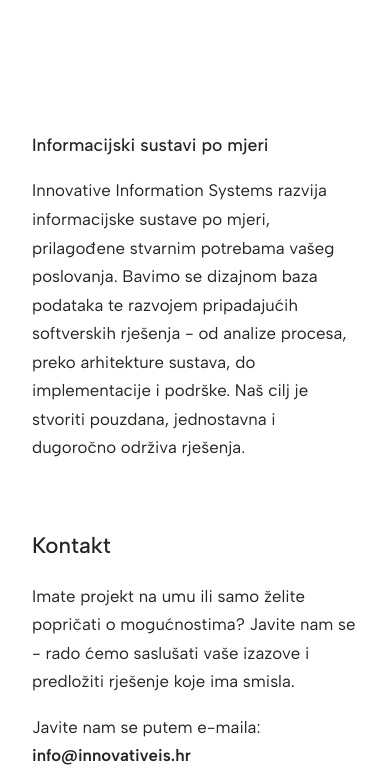
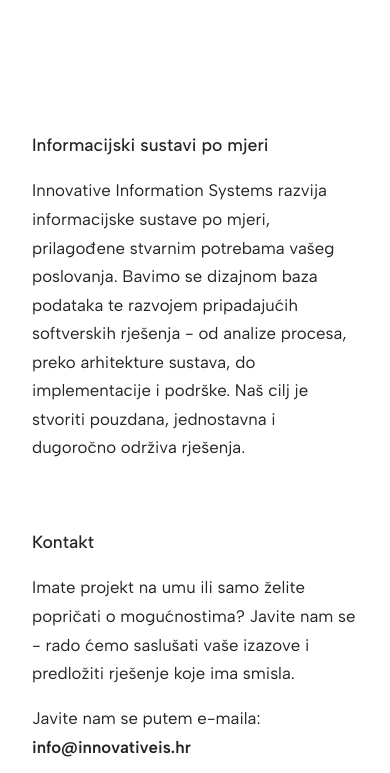
Before and after one commit to cobaltic/innovativeis, a plain HTML site: page index.html in a window 390 px wide. Shown: the part 71-844 px from the top of the page. Drawn offline with Linux system fonts and the light colour scheme.

Commit message:
h1 size fix.

```diff
--- a/styles.css
+++ b/styles.css
@@ -104,7 +104,8 @@
     font-size: 1.05rem;
 }
 
-h1 {
+.content-inner h1,
+.contact-inner h1 {
     font-size: 1.4rem;
     font-weight: 500;
     margin: 0 0 1rem;
@@ -152,12 +153,9 @@
         height: 1.5rem;
     }
 
-    .content-inner h1 {
+    .content-inner h1,
+    .contact-inner h1 {
         font-size: 1.3rem;
-    }
-
-    .contact-inner h2 {
-        font-size: 1.1rem;
     }
 }
 
@@ -166,7 +164,8 @@
         height: 1.1rem;
     }
 
-    .content-inner h1 {
+    .content-inner h1,
+    .contact-inner h1 {
         font-size: 1.1rem;
     }
 }
```
